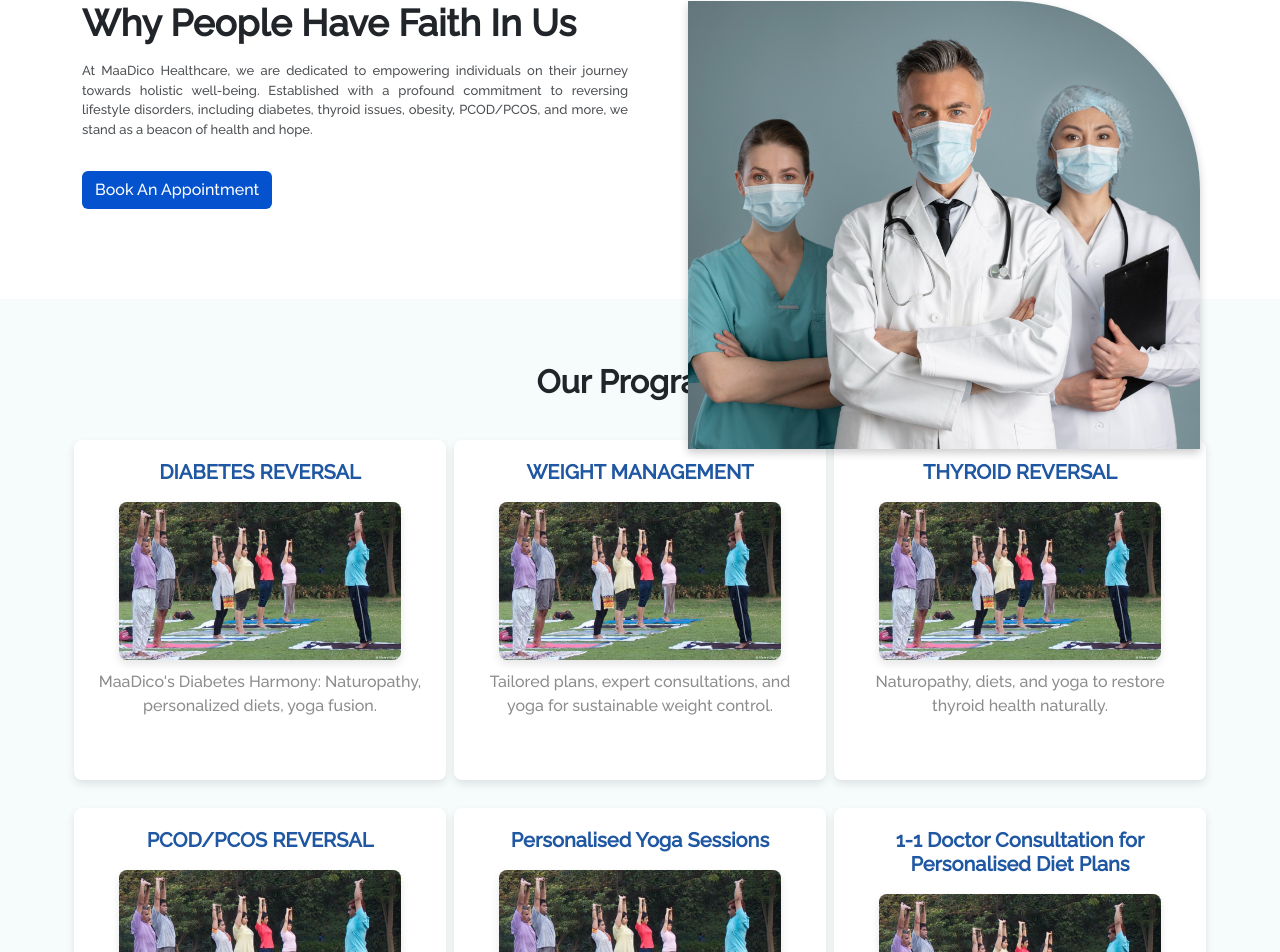
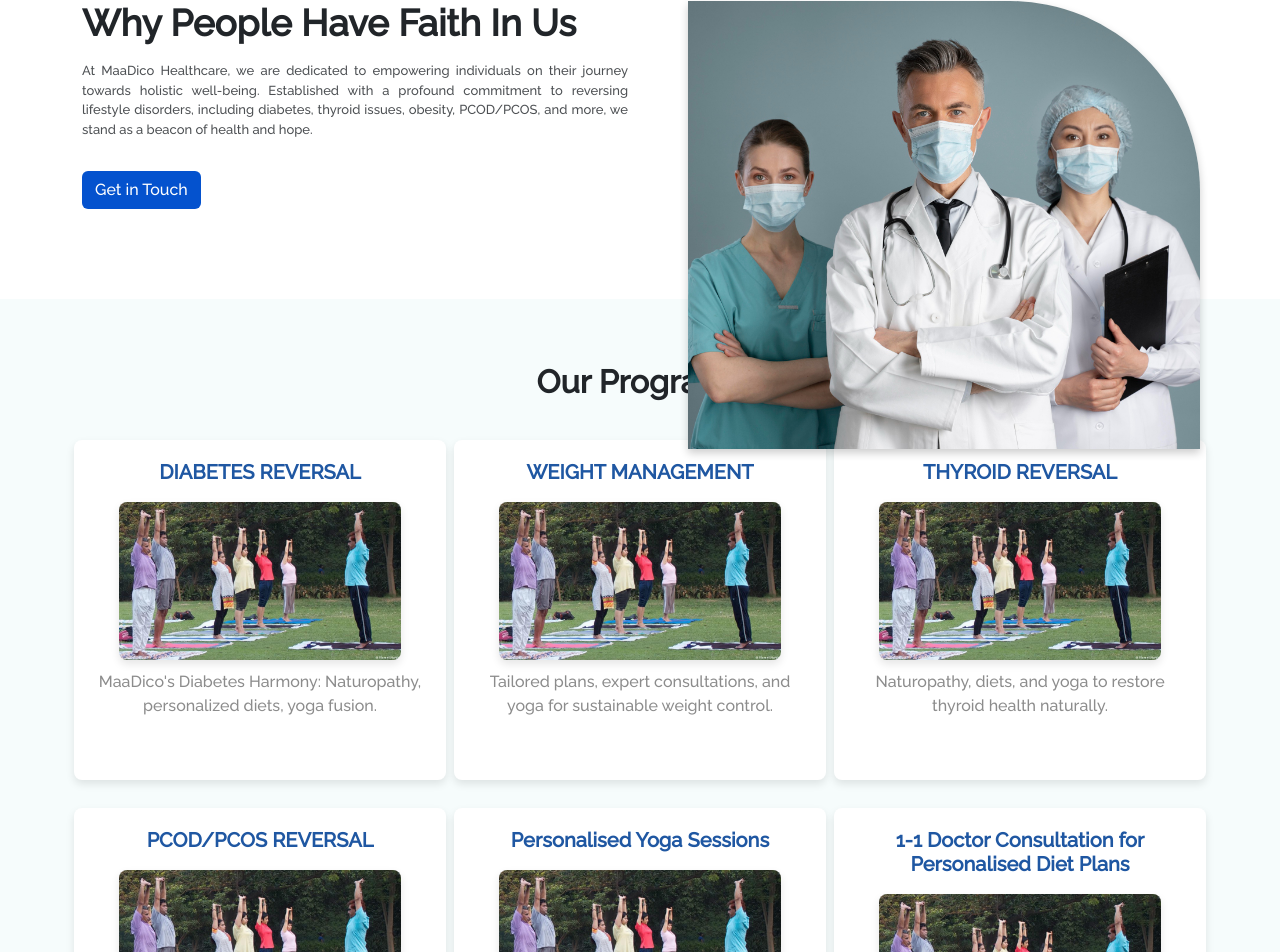
Before and after one commit to Maadico/yoga-frontend, a React (Create React App) app: page / in a window 1280 px wide. Shown: the part 745-1697 px from the top of the page. Built offline with nearby package versions, Linux system fonts and the light colour scheme.

Commit message:
Update About.jsx

```diff
--- a/src/components/layout/About.jsx
+++ b/src/components/layout/About.jsx
@@ -23,10 +23,10 @@
             <div className="bookAppointMentBtn mt-2">
               <div className="btnHero m-0 p-0">
                 <a
-                  href="#contacts"
+                  href="/contact"
                   className="m-auto mt-2 btn Appointment2 aboutBtnSmall"
                 >
-                  Book An Appointment
+                  Get in Touch
                 </a>
               </div>
             </div>
```
